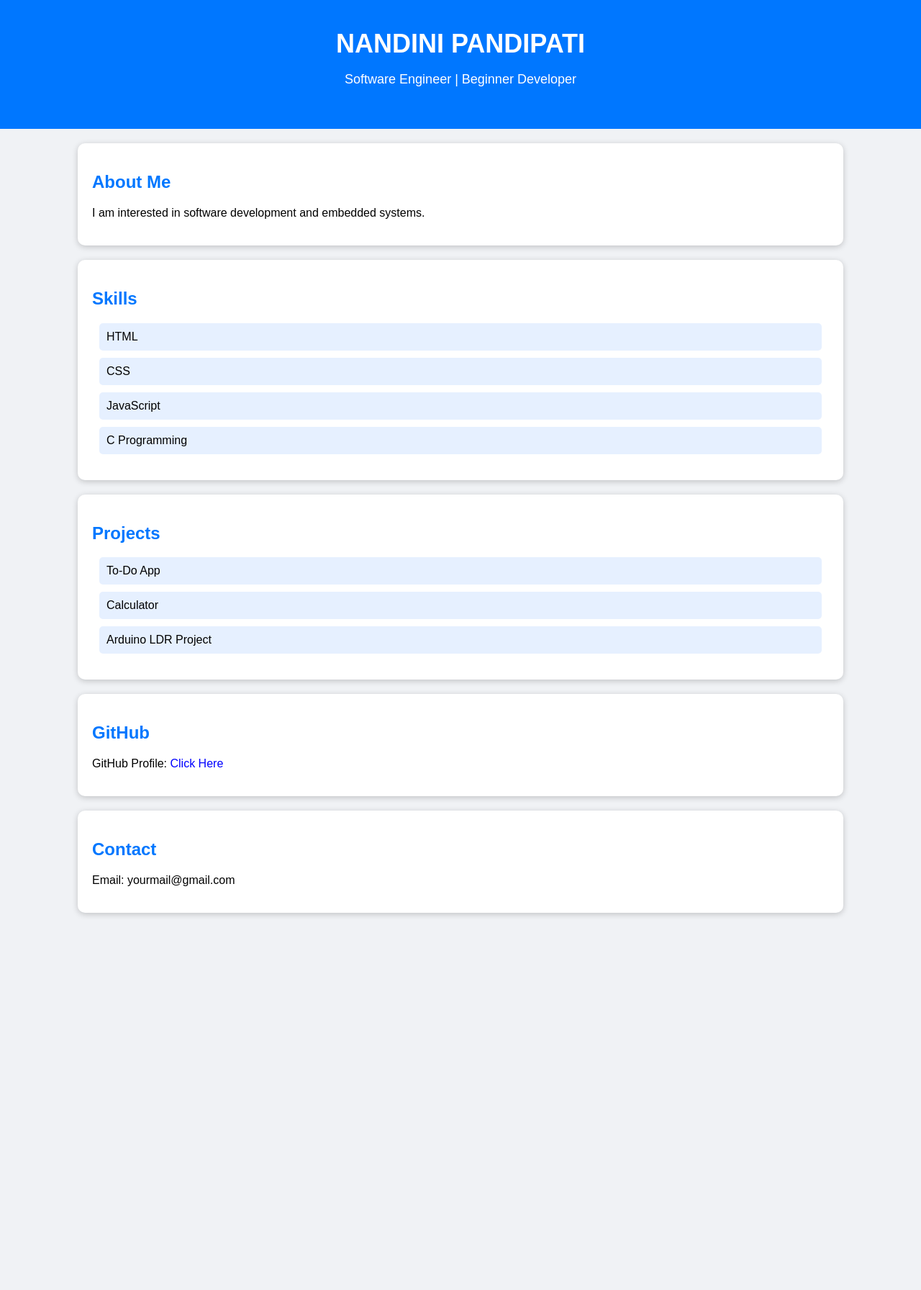
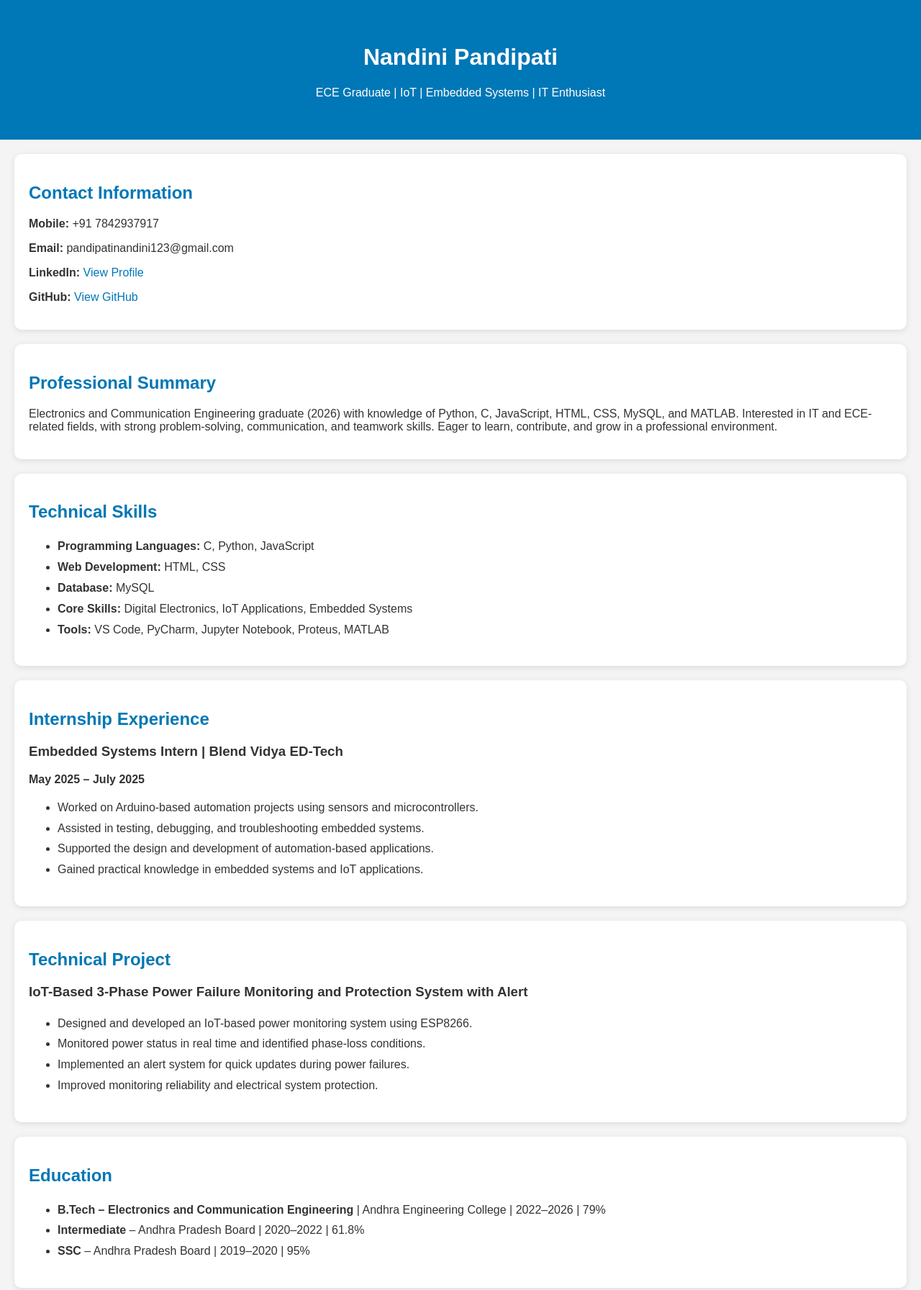
Before and after one commit to pandipatinandini123-lab/portfolio-website-, a plain HTML site: page index.html in a window 1280 px wide. Shown: the top 1792 px of the page at 72% size. Before the commit the page ends 1288 px from the top, so only its background shows below. Drawn offline with Linux system fonts and the light colour scheme.

Commit message:
Update index.html

```diff
--- a/index.html
+++ b/index.html
@@ -1,54 +1,164 @@
 <!DOCTYPE html>
-<html>
+<html lang="en">
 <head>
-    <title>Nandini Portfolio</title>
-    <link rel="stylesheet" href="style.css">
+<meta charset="UTF-8">
+<meta name="viewport" content="width=device-width, initial-scale=1.0">
+<title>Nandini Pandipati Portfolio</title>
+
+<style>
+body{
+    font-family: Arial, sans-serif;
+    margin:0;
+    background:#f4f4f4;
+    color:#333;
+}
+
+header{
+    background:#0077b6;
+    color:white;
+    text-align:center;
+    padding:40px;
+}
+
+section{
+    background:white;
+    margin:20px;
+    padding:20px;
+    border-radius:10px;
+    box-shadow:0 2px 8px rgba(0,0,0,0.1);
+}
+
+h2{
+    color:#0077b6;
+}
+
+ul{
+    line-height:1.8;
+}
+
+footer{
+    background:#222;
+    color:white;
+    text-align:center;
+    padding:15px;
+}
+a{
+    text-decoration:none;
+    color:#0077b6;
+}
+</style>
 </head>
+
 <body>
 
 <header>
-        <h1>NANDINI PANDIPATI</h1>
-        <p>Software Engineer | Beginner Developer</p>
+    <h1>Nandini Pandipati</h1>
+    <p>ECE Graduate | IoT | Embedded Systems | IT Enthusiast</p>
 </header>
 
 <section>
-        <h2>About Me</h2>
-        <p>I am interested in software development and embedded systems.</p>
-    </section>
+    <h2>Contact Information</h2>
+    <p><strong>Mobile:</strong> +91 7842937917</p>
+    <p><strong>Email:</strong> pandipatinandini123@gmail.com</p>
 
-    <section>
-        <h2>Skills</h2>
-        <ul>
-            <li>HTML</li>
-            <li>CSS</li>
-            <li>JavaScript</li>
-            <li>C Programming</li>
-        </ul>
-    </section>
+    <p><strong>LinkedIn:</strong>
+        <a href="https://www.linkedin.com/in/nandini-pandipati-a23441322" target="_blank">
+            View Profile
+        </a>
+    </p>
 
-    <section>
-        <h2>Projects</h2>
-        <ul>
-            <li>To-Do App</li>
-            <li>Calculator</li>
-            <li>Arduino LDR Project</li>
-        </ul>
-    </section>
-
-    <section>
-        <h2>GitHub</h2>
-        <p>GitHub Profile:
+    <p><strong>GitHub:</strong>
         <a href="https://github.com/pandipatinandini123-lab" target="_blank">
-                Click Here
+            View GitHub
         </a>
     </p>
 </section>
 
 <section>
-        <h2>Contact</h2>
-        <p>Email: yourmail@gmail.com</p>
+    <h2>Professional Summary</h2>
+    <p>
+        Electronics and Communication Engineering graduate (2026) with knowledge of Python, C,
+        JavaScript, HTML, CSS, MySQL, and MATLAB. Interested in IT and ECE-related fields,
+        with strong problem-solving, communication, and teamwork skills. Eager to learn,
+        contribute, and grow in a professional environment.
+    </p>
 </section>
 
-    <script src="script.js"></script>
+<section>
+    <h2>Technical Skills</h2>
+    <ul>
+        <li><strong>Programming Languages:</strong> C, Python, JavaScript</li>
+        <li><strong>Web Development:</strong> HTML, CSS</li>
+        <li><strong>Database:</strong> MySQL</li>
+        <li><strong>Core Skills:</strong> Digital Electronics, IoT Applications, Embedded Systems</li>
+        <li><strong>Tools:</strong> VS Code, PyCharm, Jupyter Notebook, Proteus, MATLAB</li>
+    </ul>
+</section>
+
+<section>
+    <h2>Internship Experience</h2>
+    <h3>Embedded Systems Intern | Blend Vidya ED-Tech</h3>
+    <p><strong>May 2025 – July 2025</strong></p>
+    <ul>
+        <li>Worked on Arduino-based automation projects using sensors and microcontrollers.</li>
+        <li>Assisted in testing, debugging, and troubleshooting embedded systems.</li>
+        <li>Supported the design and development of automation-based applications.</li>
+        <li>Gained practical knowledge in embedded systems and IoT applications.</li>
+    </ul>
+</section>
+
+<section>
+    <h2>Technical Project</h2>
+    <h3>IoT-Based 3-Phase Power Failure Monitoring and Protection System with Alert</h3>
+    <ul>
+        <li>Designed and developed an IoT-based power monitoring system using ESP8266.</li>
+        <li>Monitored power status in real time and identified phase-loss conditions.</li>
+        <li>Implemented an alert system for quick updates during power failures.</li>
+        <li>Improved monitoring reliability and electrical system protection.</li>
+    </ul>
+</section>
+
+<section>
+    <h2>Education</h2>
+    <ul>
+        <li><strong>B.Tech – Electronics and Communication Engineering</strong> | Andhra Engineering College | 2022–2026 | 79%</li>
+        <li><strong>Intermediate</strong> – Andhra Pradesh Board | 2020–2022 | 61.8%</li>
+        <li><strong>SSC</strong> – Andhra Pradesh Board | 2019–2020 | 95%</li>
+    </ul>
+</section>
+
+<section>
+    <h2>Certifications</h2>
+    <ul>
+        <li>Computer Architecture – NPTEL</li>
+        <li>Embedded Systems – Blend Vidya ED-Tech</li>
+        <li>Python – Besant Technologies</li>
+        <li>VLSI – SV Technologies</li>
+    </ul>
+</section>
+
+<section>
+    <h2>Achievements</h2>
+    <ul>
+        <li>Participated in PPT Event – VITS College Technical Fest</li>
+        <li>Participated in Technical Quiz – AECN College Technical Fest</li>
+        <li>Completed PCB Design Workshop using Proteus</li>
+    </ul>
+</section>
+
+<section>
+    <h2>Soft Skills</h2>
+    <ul>
+        <li>Problem Solving</li>
+        <li>Communication</li>
+        <li>Teamwork</li>
+        <li>Quick Learning</li>
+    </ul>
+</section>
+
+<footer>
+    <p>© 2026 Nandini Pandipati</p>
+</footer>
+
 </body>
 </html>
```
Lines whose indentation alone changed are shown as unchanged.
